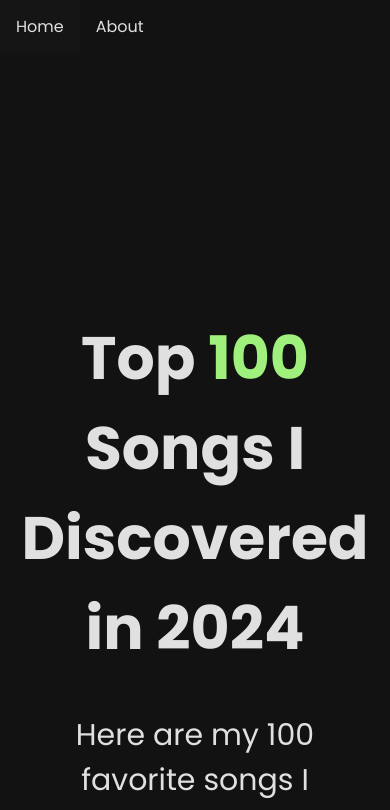
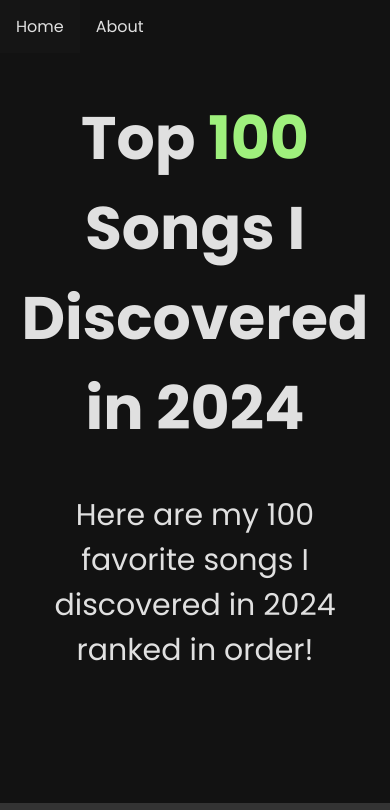
Before and after one commit to SamChichester/Spotify-Rewrapped, a Next.js app in the folder frontend/: page / in a window 390 px wide. Shown: the top 810 px of the page. Built offline with nearby package versions, Linux system fonts and the light colour scheme.

Commit message:
Adjusted home container for responsive design.

```diff
--- a/frontend/styles/global.scss
+++ b/frontend/styles/global.scss
@@ -154,6 +154,12 @@ body {
   text-align: center;
 }
 
+@media (max-width: 768px) {
+  .home-container {
+    margin: 0 0 100px 0;
+  }
+}
+
 @keyframes rainbow {
   0% {
     color: red;
```
